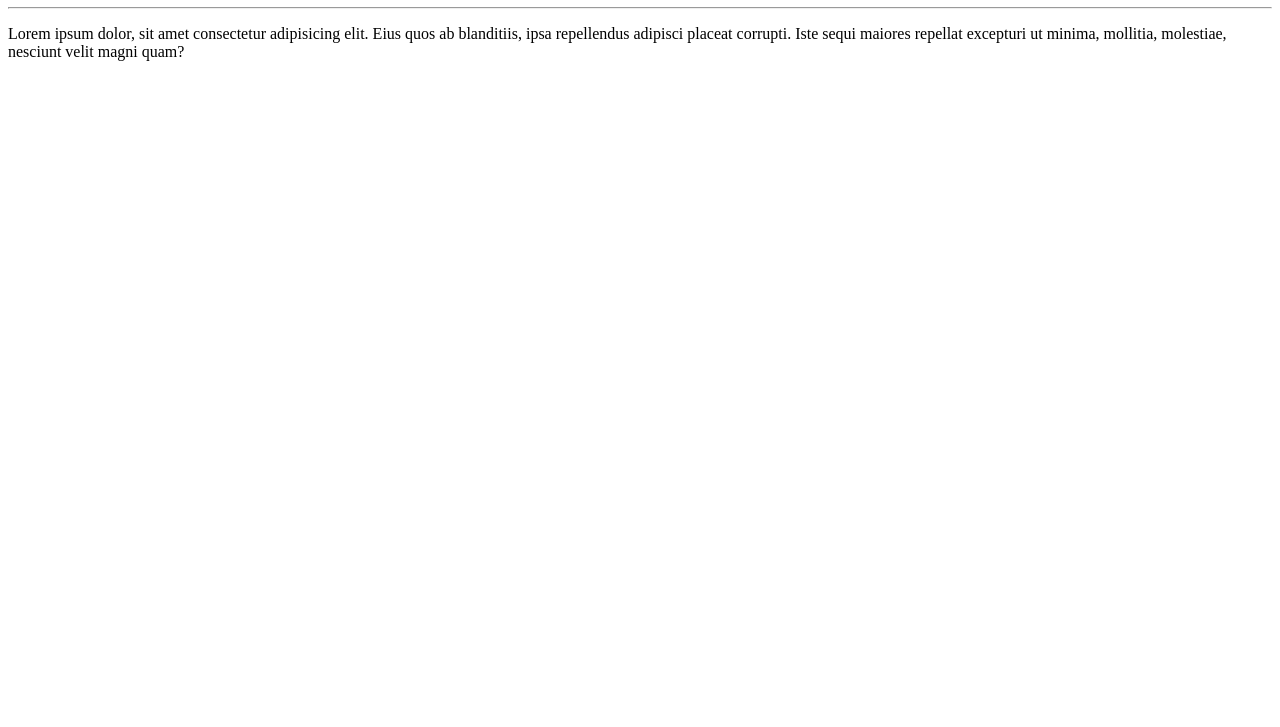
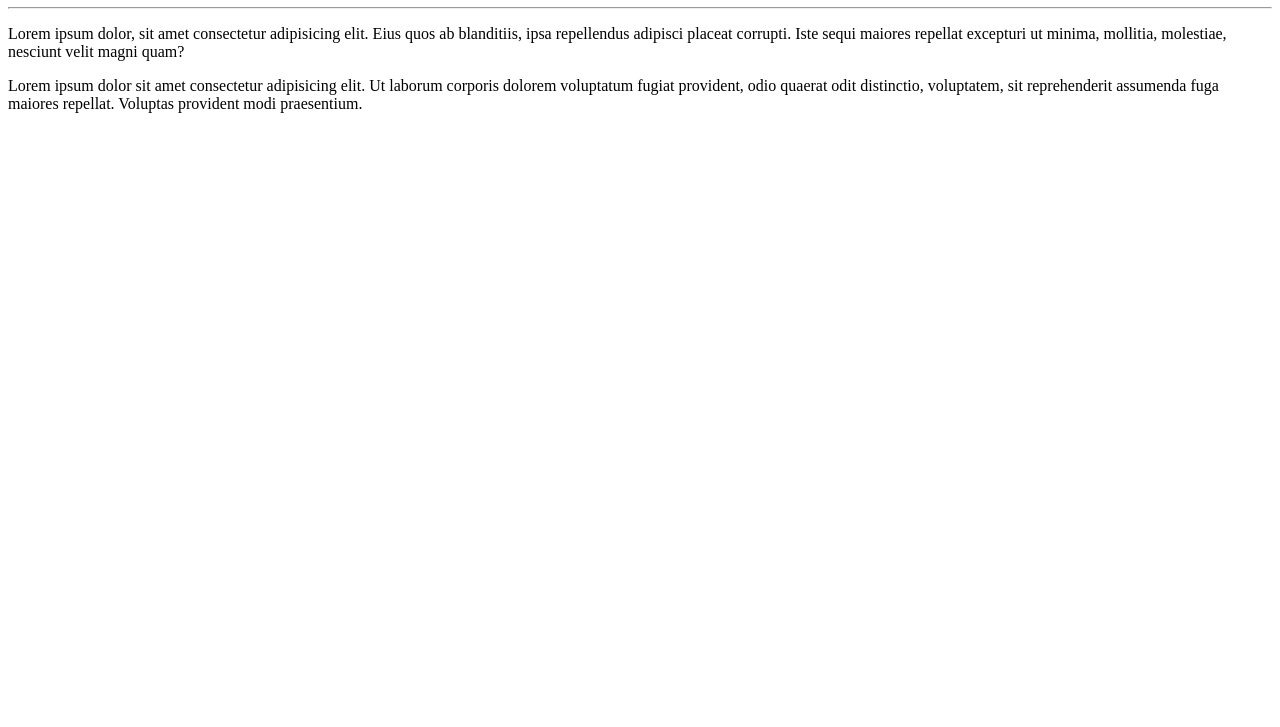
Before and after one commit to jeffersow86/Ola-Mundo, a plain HTML site: page site-exemplo/index.html in a window 1280 px wide. Shown: the part 73-800 px from the top of the page. Drawn offline with Linux system fonts and the light colour scheme.

Commit message:
Adicionei mais um paragrafo..

```diff
--- a/site-exemplo/index.html
+++ b/site-exemplo/index.html
@@ -10,5 +10,6 @@
     <h1>Olá, Mundo!!</h1>
     <hr>
     <p>Lorem ipsum dolor, sit amet consectetur adipisicing elit. Eius quos ab blanditiis, ipsa repellendus adipisci placeat corrupti. Iste sequi maiores repellat excepturi ut minima, mollitia, molestiae, nesciunt velit magni quam?</p>
+    <p>Lorem ipsum dolor sit amet consectetur adipisicing elit. Ut laborum corporis dolorem voluptatum fugiat provident, odio quaerat odit distinctio, voluptatem, sit reprehenderit assumenda fuga maiores repellat. Voluptas provident modi praesentium.</p>
 </body>
 </html>
```
